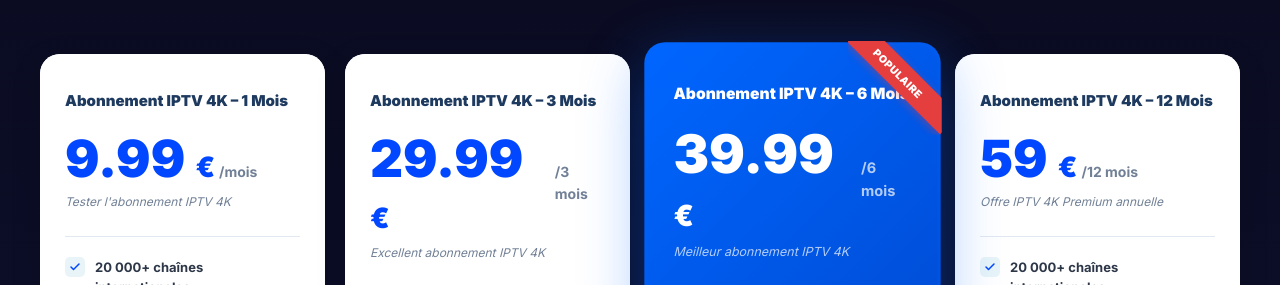
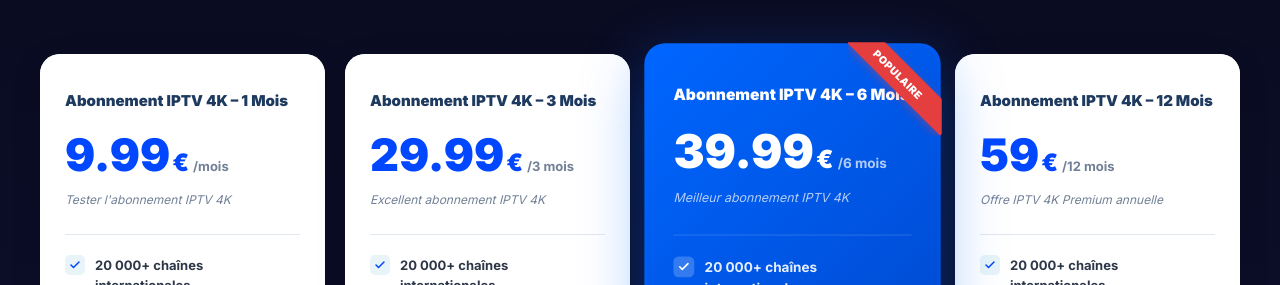
Before and after one commit to babycreativ-web/iptv, a React (Vite) app: page / in a window 1280 px wide. Shown: the part 3260-3545 px from the top of the page. Built offline with nearby package versions, Linux system fonts and the light colour scheme; the HTML template or start-up script is replaced by a standard one.

Commit message:
fix(pricing): prevent price text wrapping on smaller cards

```diff
--- a/src/components/Pricing.jsx
+++ b/src/components/Pricing.jsx
@@ -110,19 +110,21 @@ const Pricing = () => {
                   </h3>
 
                   {/* Price */}
-                  <div style={{ marginBottom: '8px', display: 'flex', alignItems: 'baseline', gap: '4px' }}>
+                  <div style={{ marginBottom: '8px', display: 'flex', alignItems: 'baseline', gap: '2px', whiteSpace: 'nowrap', flexWrap: 'nowrap' }}>
                     <span style={{
-                      fontSize: 'clamp(36px, 4vw, 52px)',
+                      fontSize: 'clamp(32px, 3.5vw, 46px)',
                       fontWeight: '900',
                       lineHeight: 1,
                       color: isPop ? '#fff' : '#0047ff',
                     }}>
-                      {plan.price} <span style={{ fontSize: '28px' }}>€</span>
+                      {plan.price}
                     </span>
+                    <span style={{ fontSize: 'clamp(18px, 2vw, 24px)', fontWeight: '900', color: isPop ? '#fff' : '#0047ff' }}>€</span>
                     <span style={{
-                      fontSize: '14px',
+                      fontSize: '13px',
                       fontWeight: '600',
-                      color: isPop ? 'rgba(255,255,255,0.7)' : '#718096'
+                      color: isPop ? 'rgba(255,255,255,0.7)' : '#718096',
+                      marginLeft: '2px',
                     }}>
                       {plan.period}
                     </span>
```
